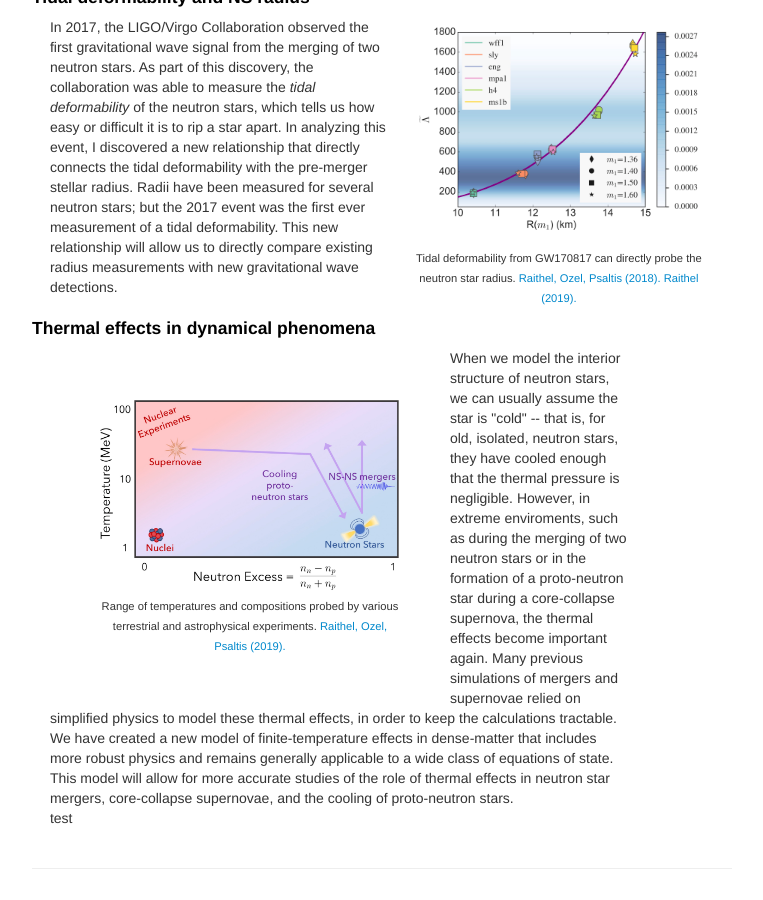
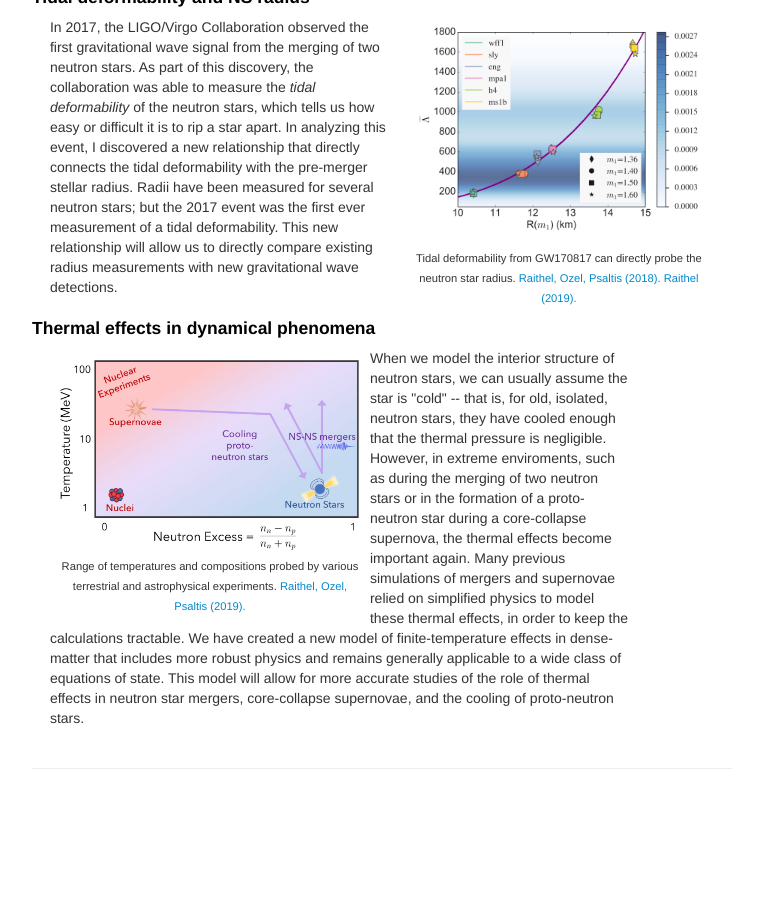
Before and after one commit to craithel/craithel.github.io, a Jekyll site: the page built from pages/research.md, in a window 1280 px wide and 900 px high, scrolled down 575 px. Shown: the whole window, without its empty margins (258-1021 px from the left). Built offline with Jekyll 4.4.1, drawn with Linux system fonts in a browser that asks for light colours; after the commit the page ends 1375 px from its top, so only the background shows below that.

Commit message:
updated figs

```diff
--- a/pages/research.md
+++ b/pages/research.md
@@ -78,7 +78,7 @@ description: My research
 <div class="row-fluid">
  <h4><a name="Thermal effects"></a>Thermal effects in dynamical phenomena</h4>
  <div class="span10">
-   <div style="width:300px; font-size:80%; text-align:center; float:left; margin:50px;">
+   <div style="width:300px; font-size:80%; text-align:center; float:left; margin:10px;">
    <img src="../assets/schematic_T_Yp.jpg"
 	  style="padding-bottom:0.5em;"/>
    Range of temperatures and compositions probed by various terrestrial and astrophysical experiments.
@@ -95,8 +95,6 @@ description: My research
 	We have created a new model of finite-temperature effects in dense-matter that includes more robust physics and
 	remains generally applicable to a wide class of equations of state. This model will allow for more accurate studies of
 	the role of thermal effects in neutron star mergers, core-collapse supernovae, and the cooling of proto-neutron stars.
-	<br>
-	test
    </p>
  </div>
 </div>
```
